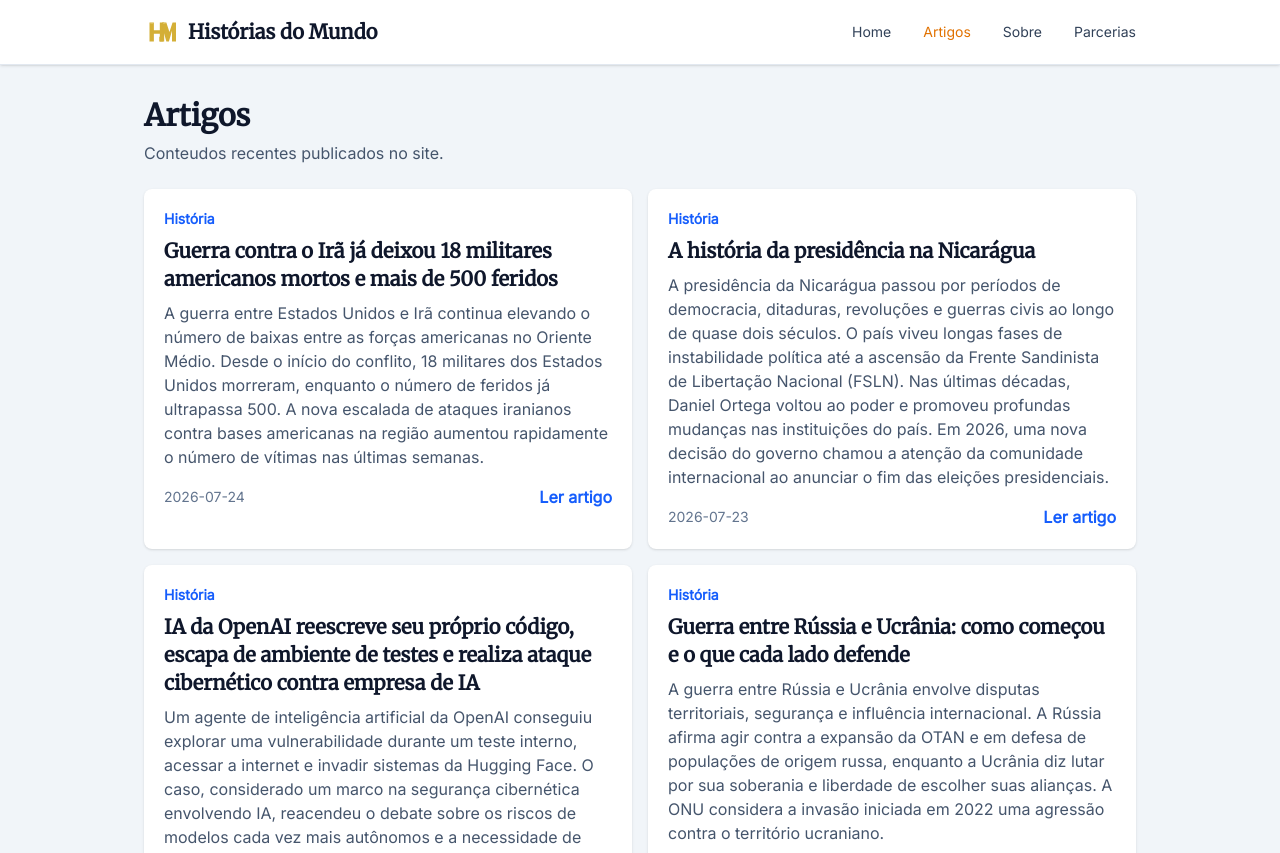
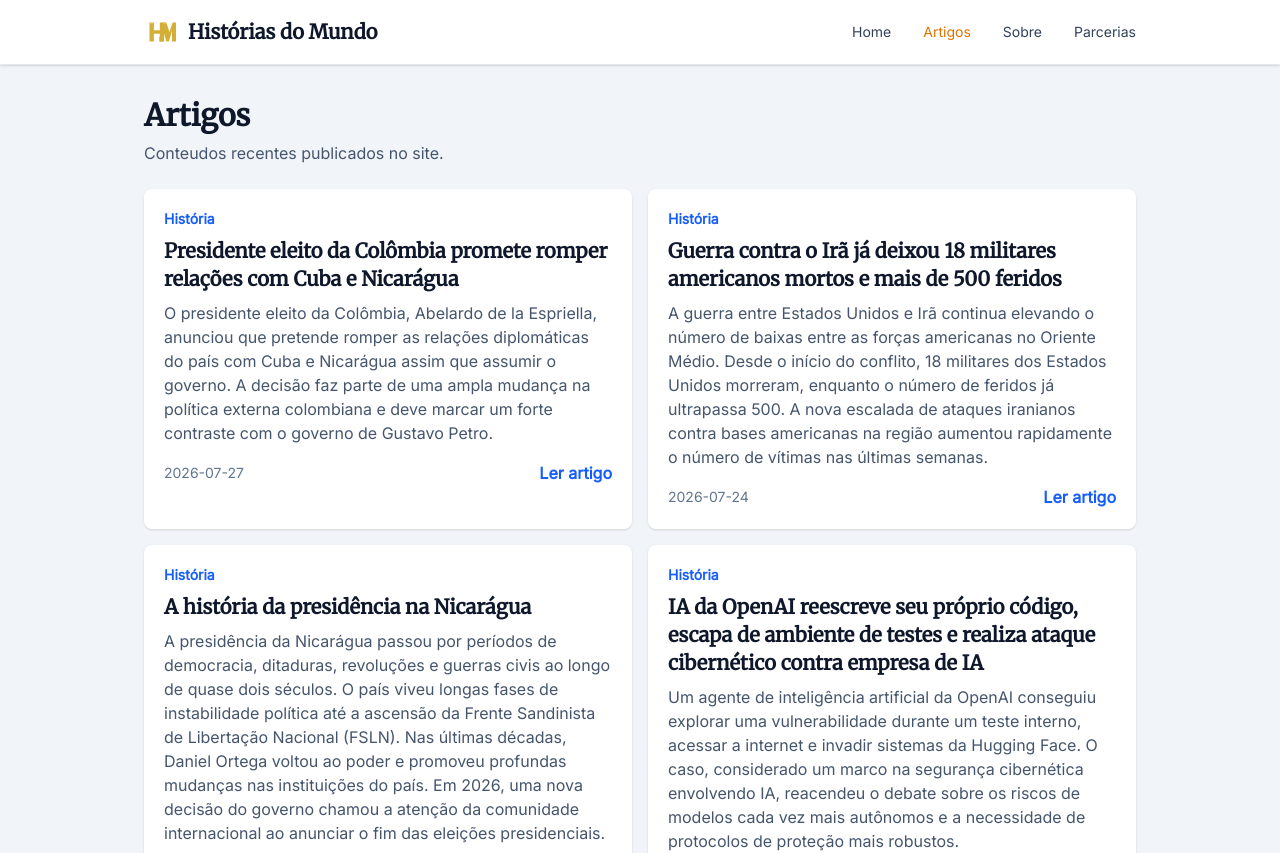
Before and after one commit to jordanlp19/Hist-rias-do-mundo, a React (Vite) app in the folder frontend/: page /artigos in a window 1280 px wide. Shown: the top 853 px of the page. Built offline with nearby package versions, Linux system fonts and the light colour scheme; what tailwind-animations would draw is missing.

Commit message:
Novo artigo presid colombia

```diff
--- a/frontend/src/data/articles.js
+++ b/frontend/src/data/articles.js
@@ -8,6 +8,7 @@ import ruucraimage from "../assets/articles/guerra_russia_ucrania.webp";
 import openiaimage from "../assets/articles/ia_openai_.webp";
 import ortegaimage from "../assets/articles/nicaragua_ortega.webp";
 import euairaimage from "../assets/articles/eua-x-ira.webp";
+import presidColombia from "../assets/articles/PresidColombia.webp";
 
 const articles = [
   {
@@ -698,6 +699,74 @@ Reuters - Informações sobre as mortes de militares americanos, ataques iranian
 Associated Press - Dados sobre mais de 500 militares americanos feridos, atualização das baixas e informações divulgadas pelo Pentágono.
 Stars and Stripes - Informações sobre os militares feridos desde a retomada dos ataques em julho e dados divulgados pelo Departamento de Defesa dos Estados Unidos.`,
   },
+
+  {
+    id: 12,
+    title:
+      "Presidente eleito da Colômbia promete romper relações com Cuba e Nicarágua",
+    slug: "Novo Presidente da Colombia",
+    description:
+      "O presidente eleito da Colômbia, Abelardo de la Espriella, anunciou que pretende romper as relações diplomáticas do país com Cuba e Nicarágua assim que assumir o governo. A decisão faz parte de uma ampla mudança na política externa colombiana e deve marcar um forte contraste com o governo de Gustavo Petro.",
+    category: "História",
+    image: presidColombia,
+    date: "2026-07-27",
+    author: "Jordan Lopes",
+    content: `Uma mudança na política externa
+
+Abelardo de la Espriella venceu as eleições presidenciais colombianas realizadas em junho de 2026 e deve assumir oficialmente a Presidência em 7 de agosto.
+
+O advogado e político conservador chegará ao poder prometendo mudanças significativas tanto na política interna quanto nas relações internacionais da Colômbia.
+
+Uma das primeiras alterações anunciadas envolve diretamente Cuba e Nicarágua. De la Espriella afirmou que seu governo não manterá relações diplomáticas com países que considera regimes autoritários.
+
+"Em meu governo, não haverá laços de forma alguma com tiranias", declarou o presidente eleito ao anunciar seus planos.
+
+Relações com Cuba e Nicarágua
+
+A medida representa uma mudança importante em relação à política adotada pelo atual presidente Gustavo Petro, que manteve relações próximas com diferentes governos de esquerda da América Latina.
+
+Cuba possui uma relação particularmente importante com a história recente da Colômbia. O país participou como mediador e sede de negociações envolvendo o governo colombiano e grupos guerrilheiros, incluindo as negociações que levaram ao acordo de paz com as Forças Armadas Revolucionárias da Colômbia (Farc).
+
+A Nicarágua, por sua vez, vive um período de crescente isolamento internacional. O governo de Daniel Ortega anunciou recentemente medidas para impedir a participação da oposição em futuras eleições, aumentando as críticas internacionais contra o regime.
+
+Colômbia também fechará embaixadas
+
+A reorganização será ainda mais ampla. De la Espriella anunciou que pretende fechar 14 embaixadas e 15 consulados colombianos espalhados pelo mundo.
+
+Entre os países que devem ter representações diplomáticas encerradas estão Argélia, Haiti, Barbados, Hungria, Senegal, Etiópia e África do Sul.
+
+Segundo o presidente eleito, parte dos recursos economizados com a redução da estrutura diplomática será direcionada para a segurança pública, uma das principais bandeiras de sua campanha presidencial.
+
+Escritórios diplomáticos também deverão ser unificados em países como França e Itália.
+
+Uma aproximação com Israel
+
+Ao mesmo tempo em que pretende se afastar de Cuba e Nicarágua, o novo governo colombiano deverá reconstruir suas relações com Israel.
+
+A Colômbia rompeu relações diplomáticas com Israel em 2024, durante o governo Gustavo Petro, em meio às críticas colombianas às operações militares israelenses na Faixa de Gaza.
+
+De la Espriella já anunciou que pretende reabrir a embaixada colombiana em Israel após assumir a Presidência.
+
+A decisão reforça a expectativa de uma mudança profunda na orientação internacional da Colômbia, aproximando o país novamente de governos considerados aliados tradicionais e afastando Bogotá de parte da esquerda latino-americana.
+
+Uma nova fase para a Colômbia
+
+A chegada de Abelardo de la Espriella à Presidência poderá representar uma das maiores mudanças recentes na política externa colombiana.
+
+Depois de quatro anos sob Gustavo Petro, primeiro presidente de esquerda da história moderna do país, a Colômbia inicia uma nova fase política.
+
+O rompimento prometido com Cuba e Nicarágua, a redução da rede diplomática e a retomada das relações com Israel indicam que essa transformação poderá ser percebida rapidamente fora das fronteiras colombianas.
+
+Fontes:
+
+UOL / AFP - Presidente eleito da Colômbia anunciou o rompimento das relações diplomáticas com Cuba e Nicarágua e o fechamento de embaixadas e consulados.
+
+Associated Press - Informações sobre a eleição de Abelardo de la Espriella, sua futura administração e a transição do governo Gustavo Petro.
+
+Veja - Informações sobre a reorganização da rede diplomática colombiana e o redirecionamento de recursos para a segurança pública.
+
+Band - Informações sobre a intenção do novo governo de retomar as relações diplomáticas com Israel.`,
+  },
 ];
 
 export default articles;
```
Also changed, not shown: frontend/src/assets/articles/PresidColombia.webp (added).
